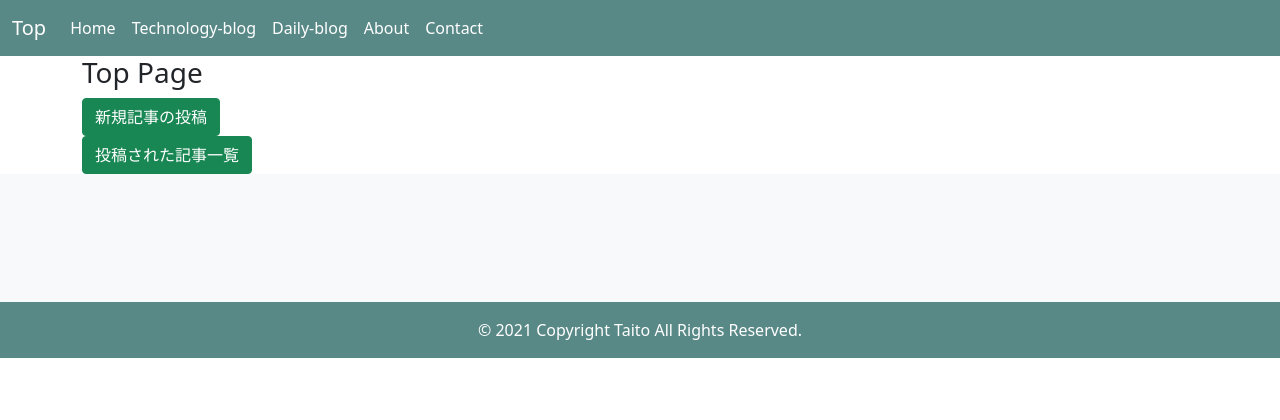
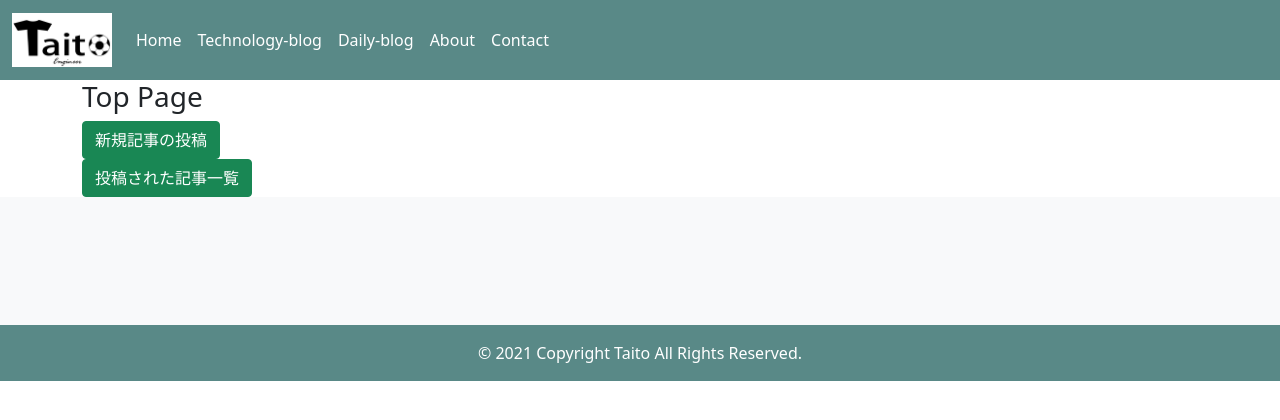
Before and after one commit to Taito-Code/Django-blog, a Django app: page / in a window 1280 px wide. Shown: the top 420 px of the page. Run offline with Django 3.2, Linux system fonts and the light colour scheme.

Commit message:
navbarのロゴ変更

```diff
--- a/blog/templates/base/base.html
+++ b/blog/templates/base/base.html
@@ -37,7 +37,7 @@
 <body>
     <nav class="navbar navbar-expand-md navbar-dark " style="background-color:#598987;">
         <div class="container-fluid">
-          <a class="navbar-brand" href="{% url 'index' %}">Top</a>
+          <a class="navbar-brand" href="{% url 'index' %}"><img src="{% static 'img/taitologo.jpg' %}" width="100px"></a>
           <button class="navbar-toggler" type="button" data-bs-toggle="collapse" data-bs-target="#navbarNavAltMarkup" aria-controls="navbarNavAltMarkup" aria-expanded="false" aria-label="Toggle navigation">
             <span class="navbar-toggler-icon"></span>
           </button>
--- a/blog/templates/blog/view_article.html
+++ b/blog/templates/blog/view_article.html
@@ -82,7 +82,7 @@
 {% block jumbotron %}
 <h1 class="h3">{{ article.title }}</h1>
 <small>投稿日時 : {{ article.posted_at }}</small>
-<small>最終更新 : {{ article.last_modify }}</small>
+<small>最終更新 : {{ article.last_modify }}</small><br>
 <small>閲覧された回数：{{ article.pv }} </small>
 {% endblock %}
 
```
Also changed, not shown: blog/static/img/taitologo.jpg (added).
